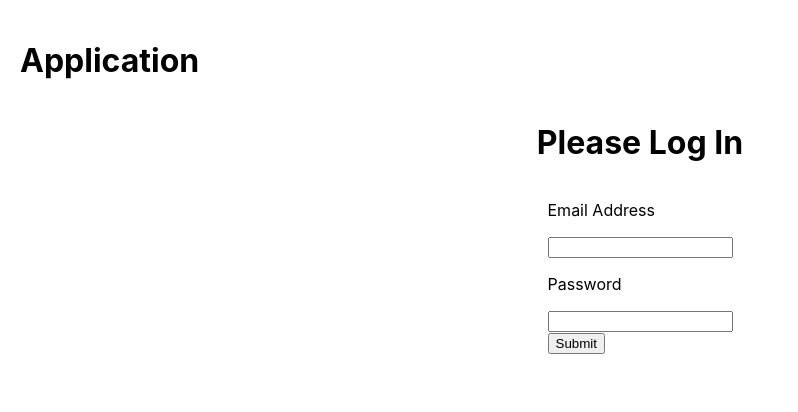
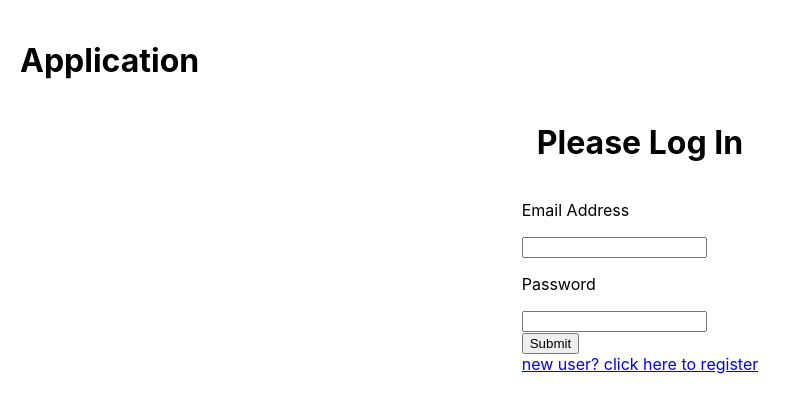
Before and after one commit to hankthemason/finances-tracker, a React (Create React App) app in the folder client/: page / in a window 1280 px wide. Shown: the top 412 px of the page, without its empty margins (0-798 px from the left). Built offline with nearby package versions, Linux system fonts and the light colour scheme.

Commit message:
re-ordered login

```diff
--- a/client/src/App.tsx
+++ b/client/src/App.tsx
@@ -1,5 +1,5 @@
 import React, { useState, useEffect } from 'react';
-import { BrowserRouter, Route, Switch } from 'react-router-dom';
+import { BrowserRouter, Route, Switch, Redirect} from 'react-router-dom';
 
 import { Dashboard } from './components/Dashboard/Dashboard'
 import { Login } from './components/Login/Login'
@@ -13,6 +13,7 @@ function App() {
 
   const { token, setToken } = useToken()
   const [flash, setFlash] = useState<string>('')
+  const [authenticated, setAuthenticated] = useState<boolean>(false)
 
   // if(!token) {
   //   return <Login setToken={setToken} />
@@ -42,7 +43,10 @@ function App() {
     <BrowserRouter>
       <Switch>
         <Route path='/dashboard'>
+          {authenticated ?
           <Dashboard />
+          : <Redirect to='/' />
+          }
         </Route>
         <Route path='/preferences'>
           <Preferences />
@@ -51,7 +55,7 @@ function App() {
           <Register setFlash={setFlash}/>
         </Route>
         <Route path={['/', '/login']}>
-          <Login setToken={setToken}/>
+          <Login setToken={setToken} setAuthenticated={setAuthenticated}/>
         </Route>
       </Switch>
     </BrowserRouter>
--- a/client/src/components/Dashboard/Dashboard.tsx
+++ b/client/src/components/Dashboard/Dashboard.tsx
@@ -1,7 +1,11 @@
 import React from 'react';
+import { Logout } from '../Logout'
 
 export const Dashboard = () => {
   return(
-    <h2>Dashboard</h2>
+    <div>
+      <h2>Dashboard</h2>
+      <Logout />
+    </div>
   )
 }
--- a/client/src/components/Login/Login.tsx
+++ b/client/src/components/Login/Login.tsx
@@ -1,10 +1,11 @@
 import React, { useState } from 'react';
-import { useHistory } from 'react-router-dom'
+import { useHistory, Link } from 'react-router-dom'
 import PropTypes from 'prop-types'
 
 import './Login.css'
 
-export const Login = ({ setToken }: any) => {
+export const Login = (props: LoginProps) => {
+  const {setAuthenticated} = props
   const [email, setEmail] = useState<string>();
   const [password, setPassword] = useState<string>();
 
@@ -20,15 +21,22 @@ export const Login = ({ setToken }: any) => {
     })
     .then(data => data.json())
     .then(result => {
-      result.message === 'successfully authenticated' ?
-      history.push('/dashboard')  : console.log('yo')
+      if (result.message === 'successfully authenticated')  {
+        setAuthenticated(true)
+        history.push('/dashboard')
+      } else {
+        console.log('yo')
+      }
     })
   }
 
   const handleSubmit = async (
     e: React.FormEvent<HTMLFormElement>
   ): Promise<void> => {
+    console.log('submit')
     e.preventDefault();
+    console.log(email)
+    console.log(password)
     const res = await loginUser({
       email,
       password
@@ -55,6 +63,9 @@ export const Login = ({ setToken }: any) => {
         <div>
           <button type="submit">Submit</button>
         </div>
+        <div>
+          <Link to='/register'>new user? click here to register</Link>
+        </div>
       </form>
     </div>
   )
--- a/client/src/types.d.ts
+++ b/client/src/types.d.ts
@@ -7,6 +7,11 @@ interface RegistrationCredentials {
 
 interface RegisterProps {
   setFlash: (s: string) => void
+}
+
+interface LoginProps {
+  setToken: (s: string) => void,
+  setAuthenticated: (b: boolean) => void
 }
 
 interface Error {
```
